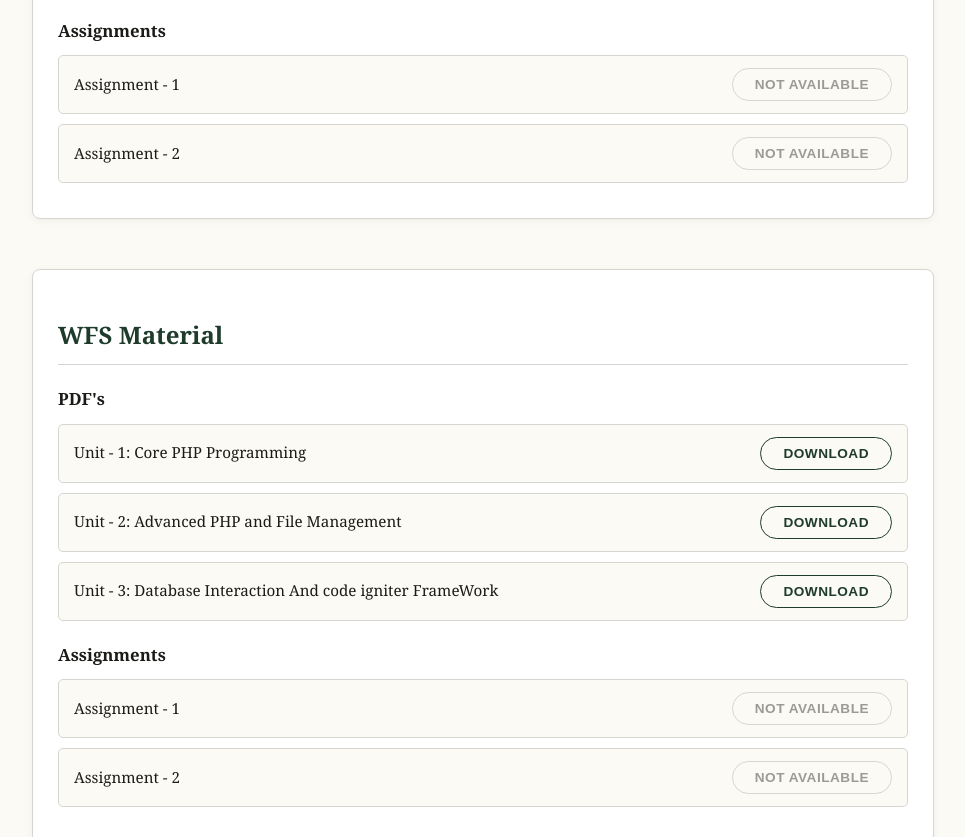
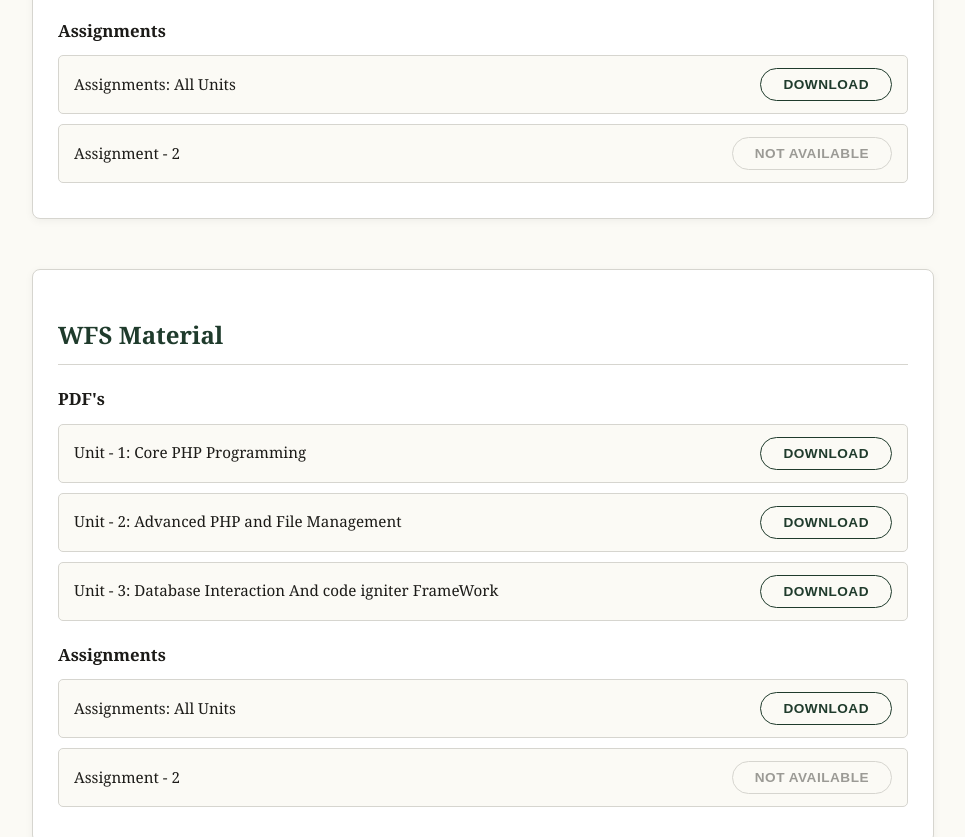
Before and after one commit to ZackDevd/StudyMaterial, a plain HTML site: page index.html in a window 1280 px wide. Shown: the part 1212-2049 px from the top of the page, without its empty margins (157-1122 px from the left). Drawn offline with Linux system fonts and the light colour scheme.

Commit message:
Add files via upload

```diff
--- a/index.html
+++ b/index.html
@@ -4,7 +4,6 @@
 <head>
   <meta charset="UTF-8" />
   <meta name="viewport" content="width=device-width, initial-scale=1.0" />
-  <meta name="description" content="Find well-organized study materials and assignments for BCA. Download PDFs of notes and resources easily, all in one place for students.">
   <title>Study Material</title>
   <!-- Favicon -->
   <link rel="icon" type="image/png" href="Favicon.png">
@@ -375,10 +374,8 @@
     <div class="content-block">
       <label>Assignments</label>
       <div class="download-item">
-        <span>Assignment - 1</span>
-        <button class="btn-na" onclick="fileNotAvailable()">
-          Not Available
-        </button>
+        <span>Assignments: All Units</span>
+        <a href="Assignments/WEB.docx" download><button class="btn-download">Download</button></a>
       </div>
       <div class="download-item">
         <span>Assignment - 2</span>
@@ -410,10 +407,8 @@
     <div class="content-block">
       <label>Assignments</label>
       <div class="download-item">
-        <span>Assignment - 1</span>
-        <button class="btn-na" onclick="fileNotAvailable()">
-          Not Available
-        </button>
+        <span>Assignments: All Units</span>
+        <a href="Assignments/WFS.docx" download><button class="btn-download">Download</button></a>
       </div>
       <div class="download-item">
         <span>Assignment - 2</span>
@@ -449,10 +444,8 @@
     <div class="content-block">
       <label>Assignments</label>
       <div class="download-item">
-        <span>Assignment - 1</span>
-        <button class="btn-na" onclick="fileNotAvailable()">
-          Not Available
-        </button>
+        <span>Assignments: All Units</span>
+        <a href="Assignments/LOS.docx" download><button class="btn-download">Download</button></a>
       </div>
       <div class="download-item">
         <span>Assignment - 2</span>
@@ -489,10 +482,8 @@
     <div class="content-block">
       <label>Assignments</label>
       <div class="download-item">
-        <span>Assignment - 1</span>
-        <button class="btn-na" onclick="fileNotAvailable()">
-          Not Available
-        </button>
+        <span>Assignments: All Units</span>
+        <a href="Assignments/ASP.docx" download><button class="btn-download">Download</button></a>
       </div>
       <div class="download-item">
         <span>Assignment - 2</span>
@@ -524,10 +515,8 @@
     <div class="content-block">
       <label>Assignments</label>
       <div class="download-item">
-        <span>Assignment - 1</span>
-        <button class="btn-na" onclick="fileNotAvailable()">
-          Not Available
-        </button>
+        <span>Assignments: All Units</span>
+        <a href="Assignments/SEC.docx" download><button class="btn-download">Download</button></a>
       </div>
       <div class="download-item">
         <span>Assignment - 2</span>
@@ -559,10 +548,8 @@
     <div class="content-block">
       <label>Assignments</label>
       <div class="download-item">
-        <span>Assignment - 1</span>
-        <button class="btn-na" onclick="fileNotAvailable()">
-          Not Available
-        </button>
+        <span>Assignments: All Units</span>
+        <a href="Assignments/CC.docx" download><button class="btn-download">Download</button></a>
       </div>
       <div class="download-item">
         <span>Assignment - 2</span>
```
